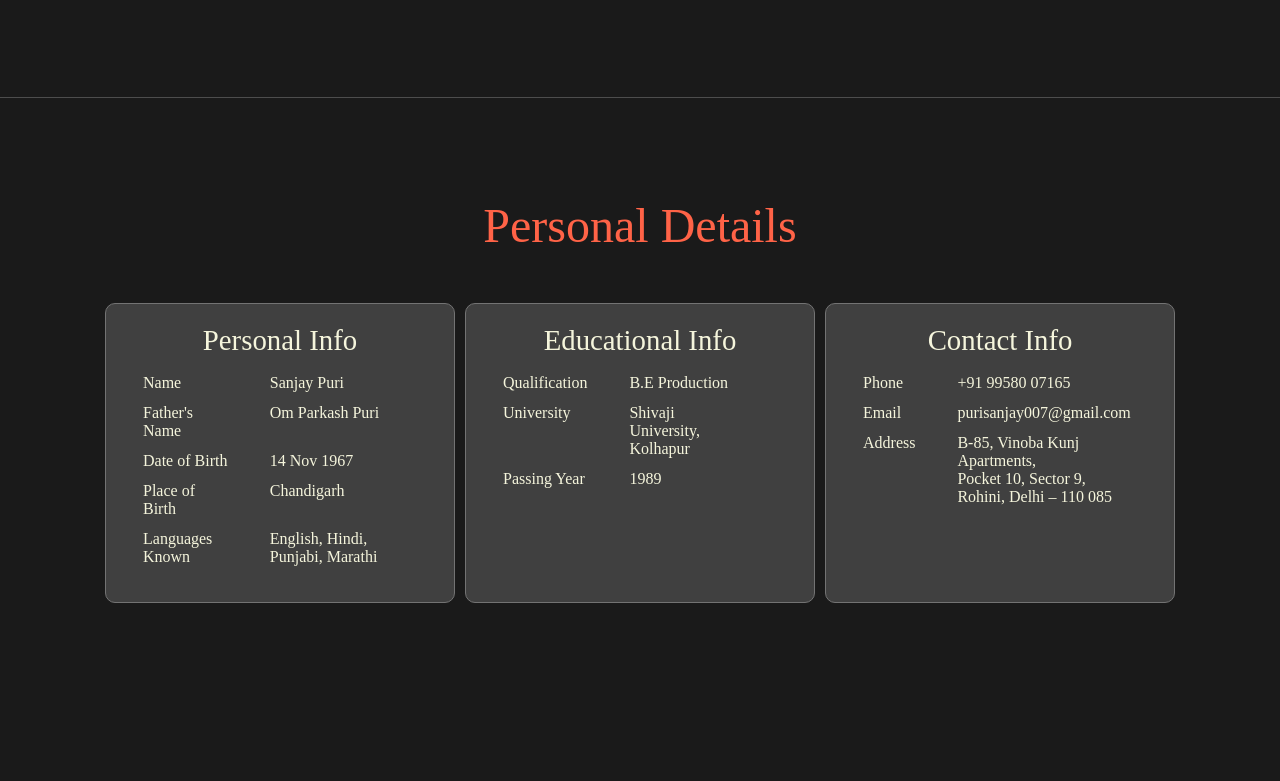
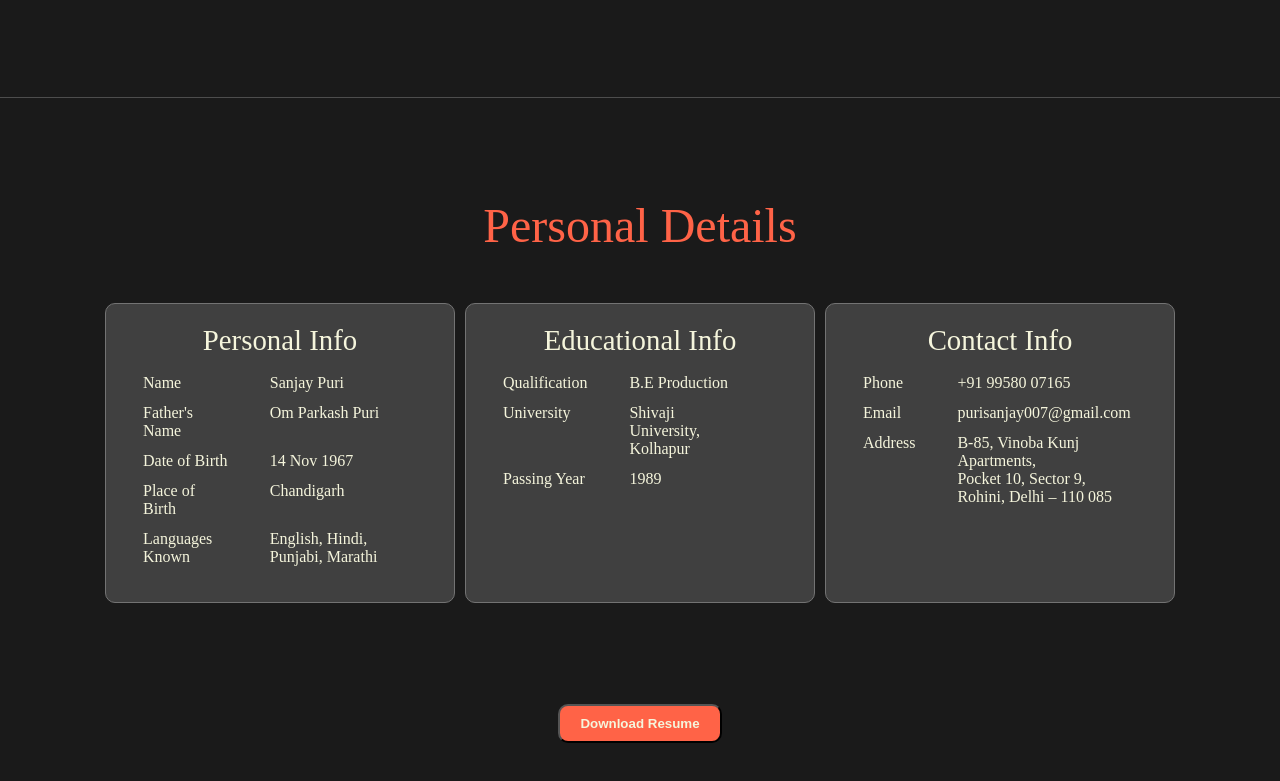
Before and after one commit to sanjaypuri/MyRedume, a plain HTML site: page index.html in a window 1280 px wide. Shown: the part 6299-7080 px from the top of the page. Drawn offline with Linux system fonts and the light colour scheme.

Commit message:
Add files via upload

```diff
--- a/index.html
+++ b/index.html
@@ -360,6 +360,10 @@
         </div>
       </div>
     </div>
+    <hr style="height:1px;border-width:0;background-color:hsl(0, 0%, 30%)" />
+    <div style="text-align: center;">
+      <a href="./static/Resume_Sanjay_Puri.pdf" download=""><input class="btn" type="button" value="Download Resume"></a>
+    </div>
   </div>
 
 </body>
--- a/style.css
+++ b/style.css
@@ -302,6 +302,18 @@ body {
   vertical-align: top;
 }
 
+.btn{
+  padding: 10px 20px;
+  border-radius: 10px;
+  background-color: tomato;
+  color: beige;
+  font-weight: bold;
+}
+
+.btn:hover{
+  background-color: hsl(9, 100%, 54%);
+}
+
 @media(max-width:1260px) {
   .per-content{
     flex-direction: column;
```
Also changed, not shown: 1 other file.
